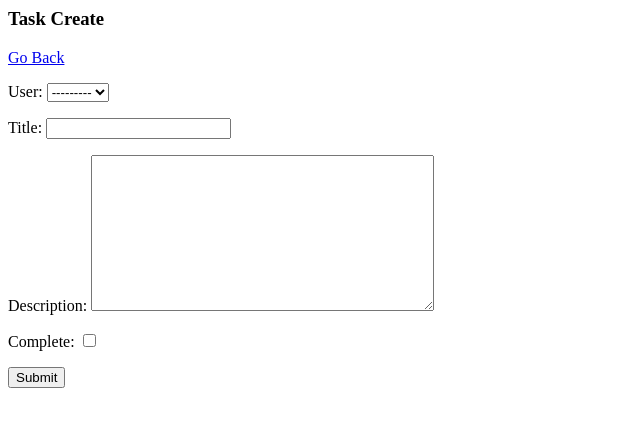
After one commit to MaciejNikonowicz/todo-list-app, a Django app: page /task-create/ in a window 1280 px wide. The commit adds this page. Shown: the top 427 px of the page, without its empty margins (0-640 px from the left). Run offline with Django 3.2, Linux system fonts and the light colour scheme; data comes from the database, SQL or seed files in the repository.

Commit message:
Add new Task functionality

```diff
--- /dev/null
+++ b/base/templates/base/task_form.html
@@ -0,0 +1,7 @@
+<h3>Task Create</h3>
+<a href="{% url 'tasks' %}">Go Back</a>
+<form action="" method="post">
+    {% csrf_token %}
+    {{ form.as_p }}
+    <input type="submit" value="Submit">
+</form>
--- a/base/templates/base/task_list.html
+++ b/base/templates/base/task_list.html
@@ -1,4 +1,5 @@
 <h1>My to do list</h1>
+<a href="{% url 'task-create' %}">Add Task</a>
 
 <table>
     <tr>
--- a/base/urls.py
+++ b/base/urls.py
@@ -1,7 +1,8 @@
 from django.urls import path
-from .views import TaskList, TaskDetail
+from .views import TaskList, TaskDetail, TaskCreate
 
 urlpatterns = [
     path('', TaskList.as_view(), name='tasks'),
     path('task/<int:pk>/', TaskDetail.as_view(), name='task'),
+    path('task-create/', TaskCreate.as_view(), name='task-create'),
 ]
--- a/base/views.py
+++ b/base/views.py
@@ -1,6 +1,8 @@
 from django.shortcuts import render
 from django.views.generic.list import ListView
 from django.views.generic.detail import DetailView
+from django.views.generic.edit import CreateView
+from django.urls import reverse_lazy
 from .models import Task
 
 
@@ -12,3 +14,9 @@ class TaskList(ListView):
 class TaskDetail(DetailView):
     model = Task
     context_object_name = 'task'
+
+
+class TaskCreate(CreateView):
+    model = Task
+    fields = '__all__'
+    success_url = reverse_lazy('tasks')
```
